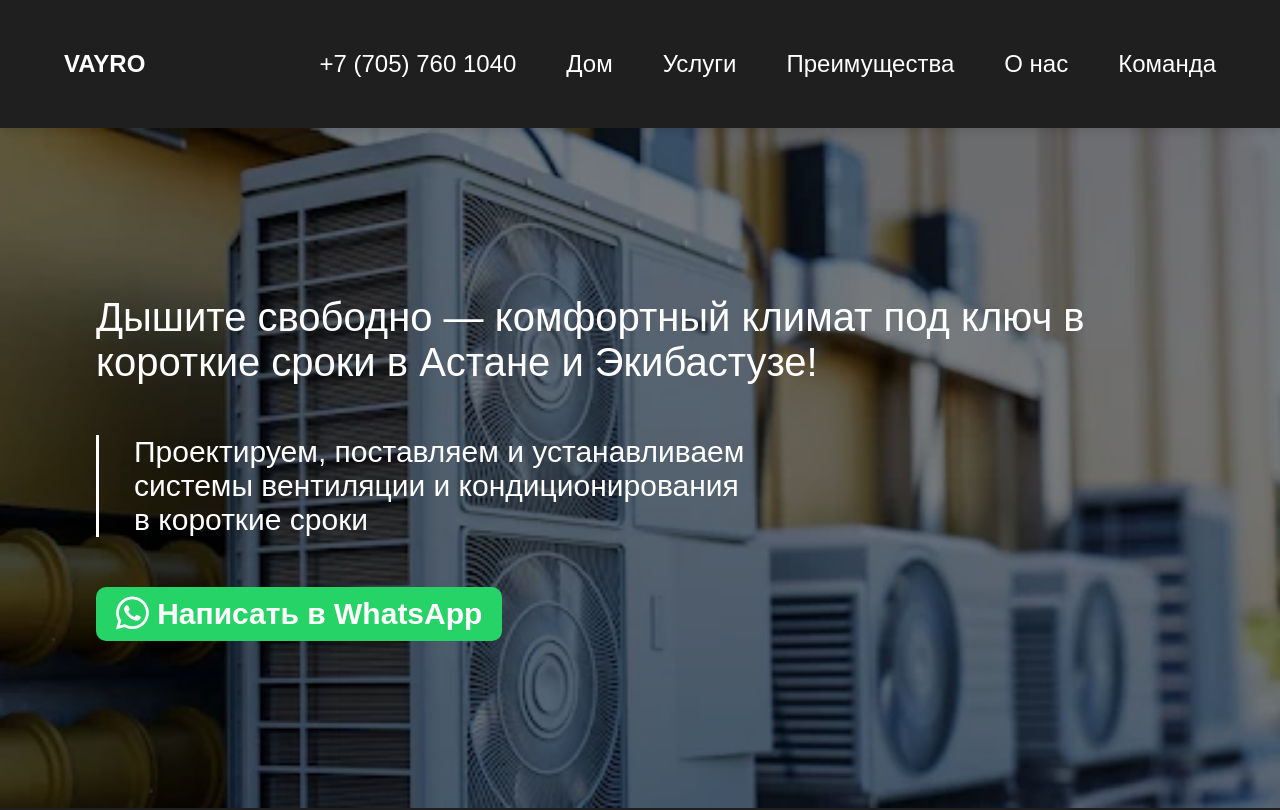
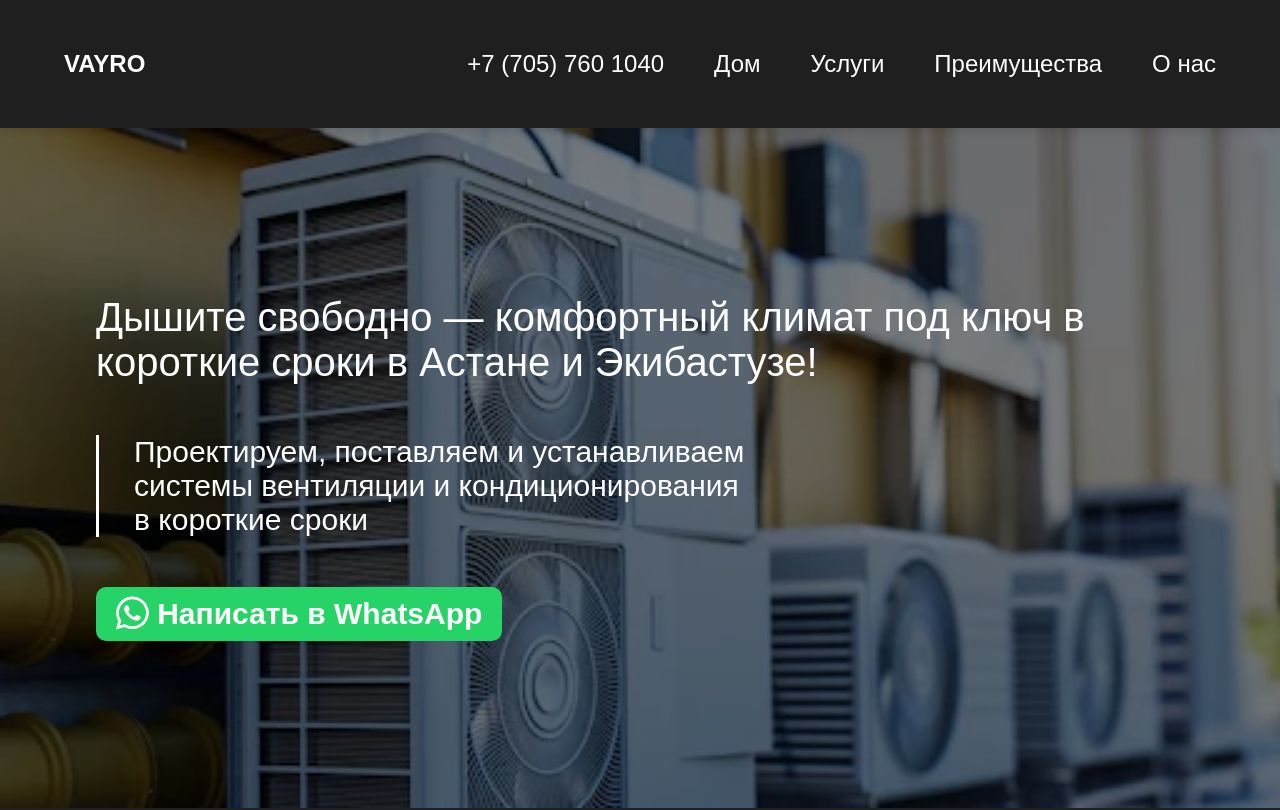
Before and after one commit to Front-end-Musa/conditioning_ventilation, a plain HTML site: page index.html in a window 1280 px wide. Shown: the top 810 px of the page. Drawn offline with Linux system fonts and the light colour scheme.

Commit message:
deleted "team" link from nav

```diff
--- a/index.html
+++ b/index.html
@@ -24,7 +24,6 @@
                         <li class="nav-item"><a href="#services" class="nav-link">Услуги</a></li>
                         <li class="nav-item"><a href="#advantages" class="nav-link">Преимущества</a></li>
                         <li class="nav-item"><a href="#about" class="nav-link">О нас</a></li>
-                        <li class="nav-item"><a href="#workers" class="nav-link">Команда</a></li>
                     </ul>
                 </nav>
             </div>
```
